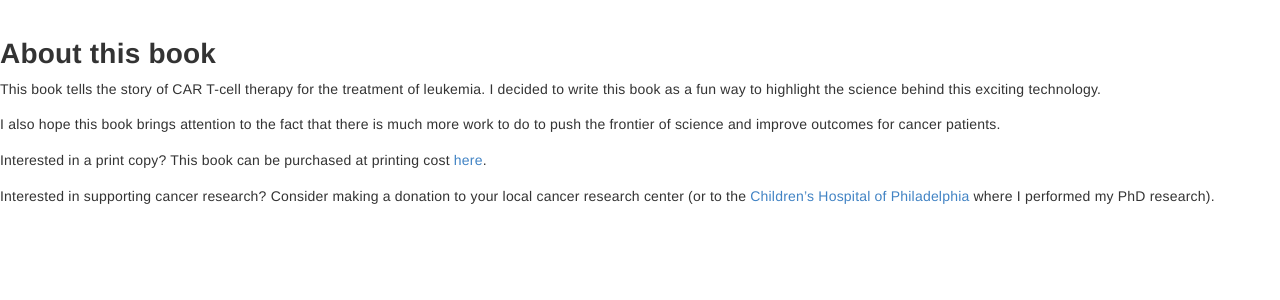
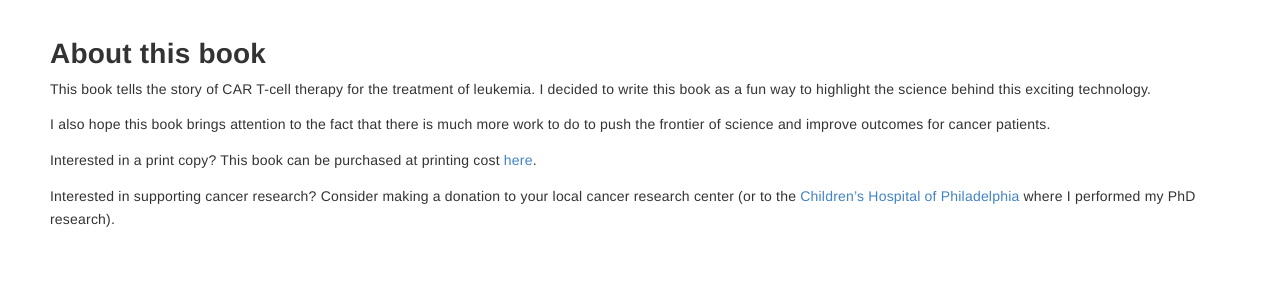
Before and after one commit to gregorymchen/Tara-Tcell, a Jekyll site: the page built from docs/about-this-book.md, in a window 1280 px wide. Shown: the top 300 px of the page. Built offline with Jekyll 4.4.1, drawn with Linux system fonts in a browser that asks for light colours.

Commit message:
Added 50px left and right margins to final page

```diff
--- /dev/null
+++ b/docs/_includes/body_with_margin.html
@@ -0,0 +1,35 @@
+<div class="body-inner">
+    <div class="book-header" role="navigation">
+        <!-- Title -->
+        <h1>
+            <!-- <i class="fa fa-circle-o-notch fa-spin"></i> -->
+            {% if page.title %}
+                <a href="." ></a>
+            <!--    <a href="." >{{ page.title | escape }}</a> -->
+            {% else %}
+            <!--    <a href="." >{{ site.title | escape }}</a> -->
+                <a href="." ></a>
+            {% endif %}
+        </h1>
+    </div>
+    <div class="page-wrapper" tabindex="-1" role="main">
+        <div class="page-inner">
+            <div id="book-search-results">
+                <div class="search-noresults">
+                    <section class="normal markdown-section" style="margin-left: 50px; margin-right: 50px">
+<!--- No page title
+                        {% if page.title %}
+                            <h1 id="{{ page.id }}">{{ page.title | escape }}</h1>
+                        {% else %}
+                            <h1 id="{{ page.id }}">{{ site.title | escape }}</h1>
+                        {% endif %}
+--->
+                        {{ content }}
+                    </section>
+                </div>
+
+                 <!-- {%- include search.html -%} -->
+            </div>
+        </div>
+    </div>
+</div>
--- a/docs/_layouts/blank.html
+++ b/docs/_layouts/blank.html
@@ -16,7 +16,7 @@
             {%- include toc-date.html -%}
 
             <div class="book-body">
-                {%- include body.html -%}
+                {%- include body_with_margin.html -%}
 
                 {% if reversed_posts %}
                 <!--    <a href="{{site.baseurl}}{{reversed_posts.first.url}}" class="navigation navigation-next navigation-unique" aria-label="Next page: {{reversed_posts.first.title}}">
```
